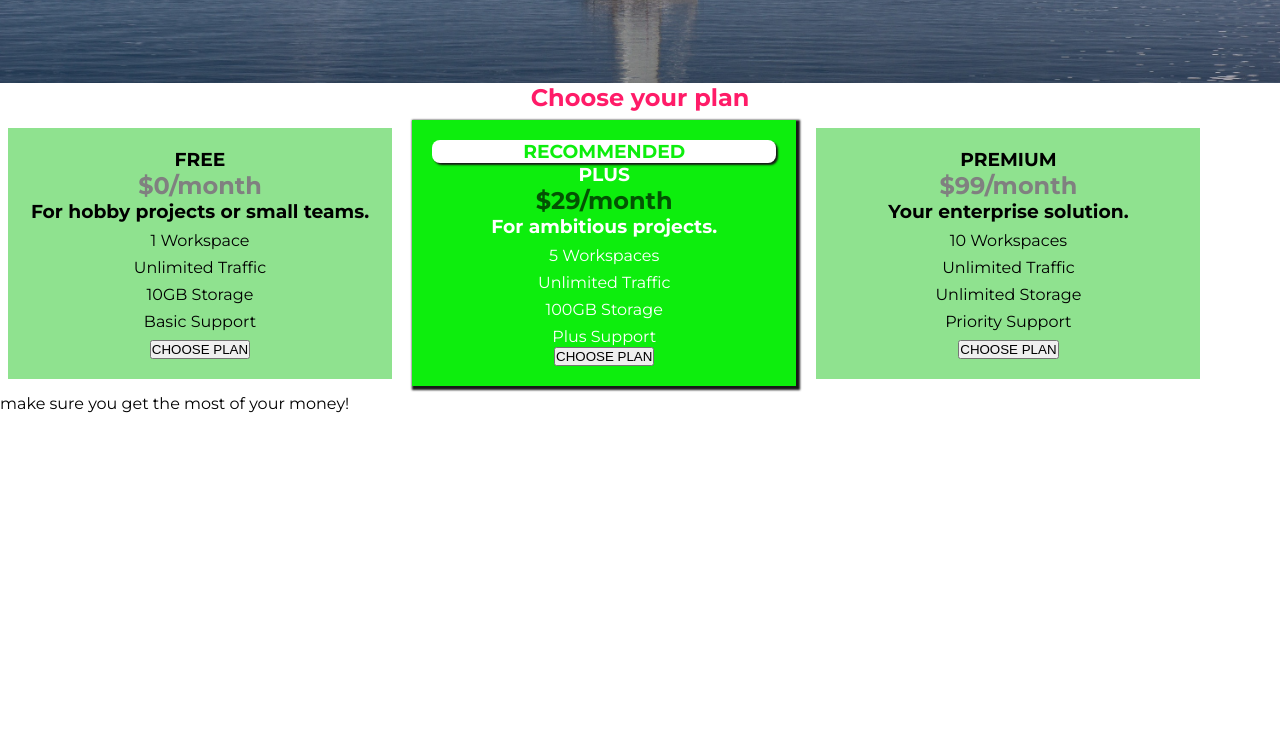
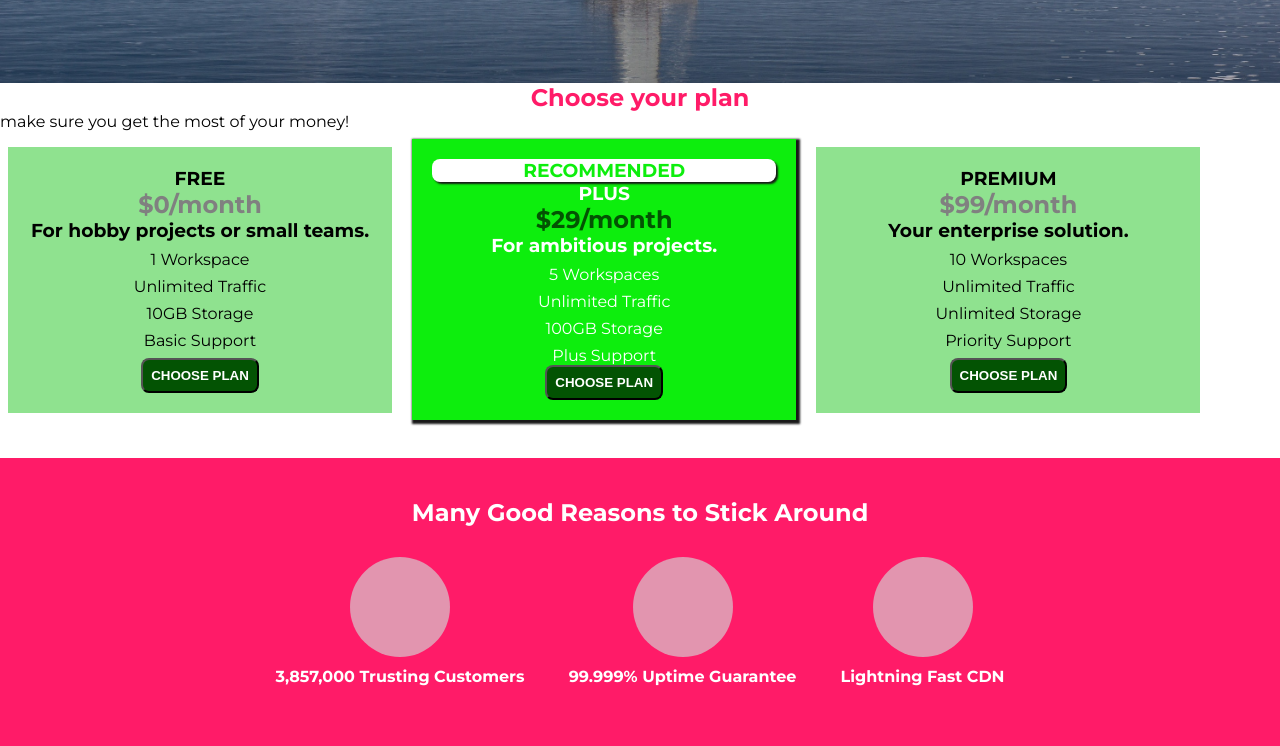
Before and after one commit to Mohamed1255847/CSS, a plain HTML site: page index.html in a window 1280 px wide. Shown: the part 492-1238 px from the top of the page. Before the commit the page ends 905 px from the top, so only its background shows below. Drawn offline with Linux system fonts and the light colour scheme.

Commit message:
ADD FOOTER

```diff
--- a/index.html
+++ b/index.html
@@ -40,6 +40,7 @@
       </section>
       <section id="plans">
         <h1 class="selection-title">Choose your plan</h1>
+        <p>make sure you get the most of your money!</p>
         <div>
           <article class="plan">
             <h1>FREE</h1>
@@ -52,7 +53,7 @@
               <li class="plan__feature">Basic Support</li>
             </ul>
             <div>
-              <button>CHOOSE PLAN</button>
+              <button class="plan__button">CHOOSE PLAN</button>
             </div>
           </article>
           <article class="plan plan--helight">
@@ -67,7 +68,7 @@
               <li>Plus Support</li>
             </ul>
             <div>
-              <button>CHOOSE PLAN</button>
+              <button class="plan__button">CHOOSE PLAN</button>
             </div>
           </article>
           <article class="plan">
@@ -81,12 +82,35 @@
               <li class="plan__feature">Priority Support</li>
             </ul>
             <div>
-              <button>CHOOSE PLAN</button>
+              <button class="plan__button">CHOOSE PLAN</button>
             </div>
           </article>
         </div>
-        <p>make sure you get the most of your money!</p>
+
       </section>
+      <section class="footer">
+        <h1>Many Good Reasons to Stick Around</h1>
+        <ul class="footer__avtarList">
+            <li class="footer__listfeature">
+                <div class="footer__avtar">
+
+                </div>
+                <p class="footer__listfeature__prgraph">3,857,000 Trusting Customers</p>
+            </li>
+            <li class="footer__listfeature">
+                <div class="footer__avtar">
+
+                </div>
+                <p class="footer__listfeature__prgraph">99.999% Uptime Guarantee</p>
+            </li>
+            <li class="footer__listfeature">
+                <div class="footer__avtar">
+
+                </div>
+                <p class="footer__listfeature__prgraph">Lightning Fast CDN</p>
+            </li>
+        </ul>
+    </section>
     </main>
   </body>
   <script></script>
--- a/style.css
+++ b/style.css
@@ -48,7 +48,6 @@ body {
     box-shadow: 2px 2px  2px rgb(24, 24, 24);
     color: rgb(13, 238, 13);
     border-radius: 8px;
-
 }
 
 .plan__list{
@@ -60,10 +59,28 @@ body {
     margin: 8px 0;
 }
 .plan--helight .plan__Price{
-    color:rgb(3, 83, 3)
+    color:#035303
 }
 .plan__Price{
-  color:gray
+  color:#808080
+}
+.plan__button{
+    background-color:#035303 ;
+    color:white;
+    border:1.5 soild #035303;
+    padding:8px;
+    border-radius: 8px;
+    font-weight: bold;
+    cursor: pointer;
+}
+
+.plan__button:hover{
+    background-color:white;
+    color:#035303 ;
+}
+
+.plan__button:focus{
+    outline: none;
 }
 .main-header {
     width: 100%;
@@ -79,7 +96,6 @@ body {
 .main-nav__item {
     display: inline-block;
     margin: 0 16px;
-
 }
 
 .main-header>div {
@@ -131,3 +147,34 @@ body {
     color:#ff1b68;
     background-color: white;
 }
+
+.footer{
+    background-color: #ff1b68;
+    color:white;
+    text-align: center;
+    padding:40px;
+    margin-top: 30px;
+
+}
+.footer__listfeature{
+    display: inline-block;
+    margin:10px 20px;
+    vertical-align: middle;
+
+}
+
+.footer__avtar{
+    background-color: #e295af;
+    width:100px;
+    height: 100px;
+    border-radius: 50%;
+    margin: 0 auto;
+}
+
+.footer__listfeature__prgraph{
+    margin: 10px 0;
+    font-weight: bold;
+}
+.footer__avtarList{
+    margin-top: 20px;
+}
```
